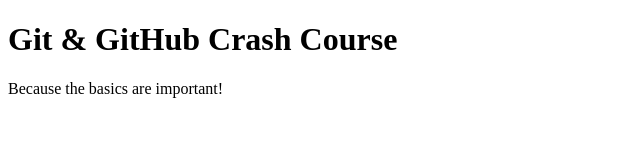
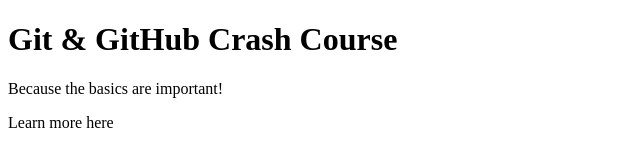
Before and after one commit to basquito/github-training, a plain HTML site: page index.html in a window 1280 px wide. Shown: the whole page, without its empty margins (0-640 px from the left). Drawn offline with Linux system fonts and the light colour scheme.

Commit message:
Added Learn Here

```diff
--- a/index.html
+++ b/index.html
@@ -9,5 +9,6 @@
   <body>
     <h1>Git & GitHub Crash Course</h1>
     <p>Because the basics are important!</p>
+    <p>Learn more here</p>
   </body>
 </html>
```
